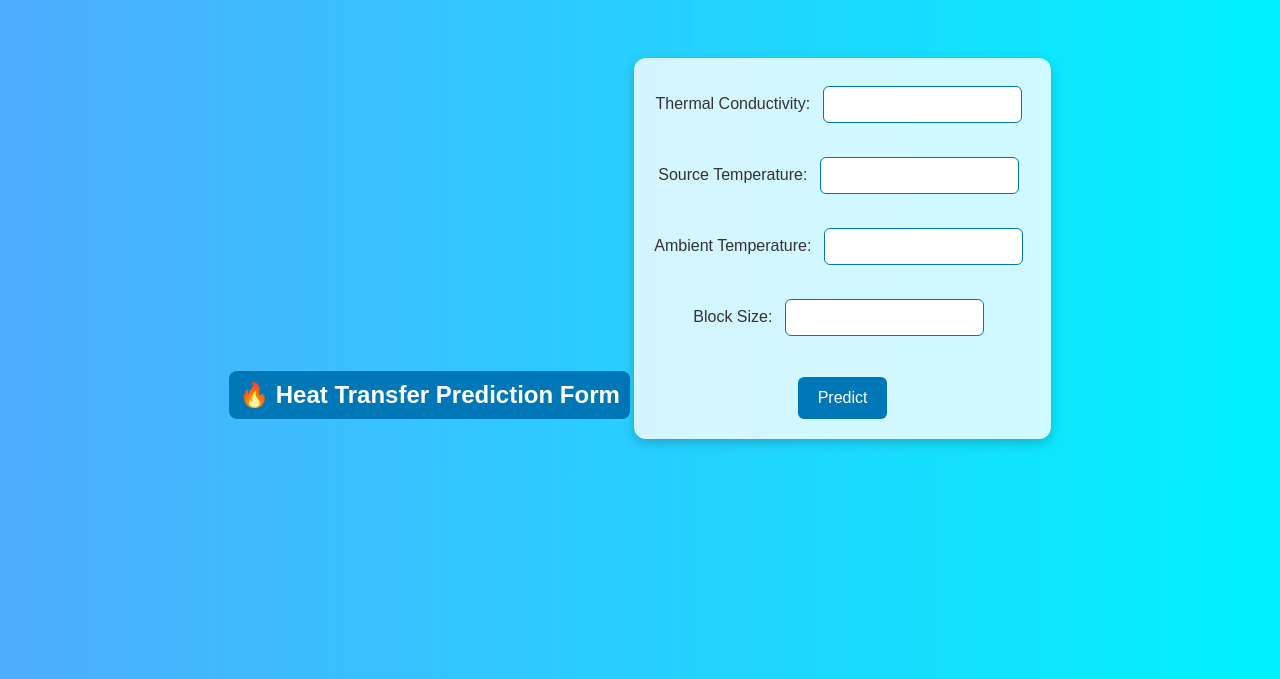
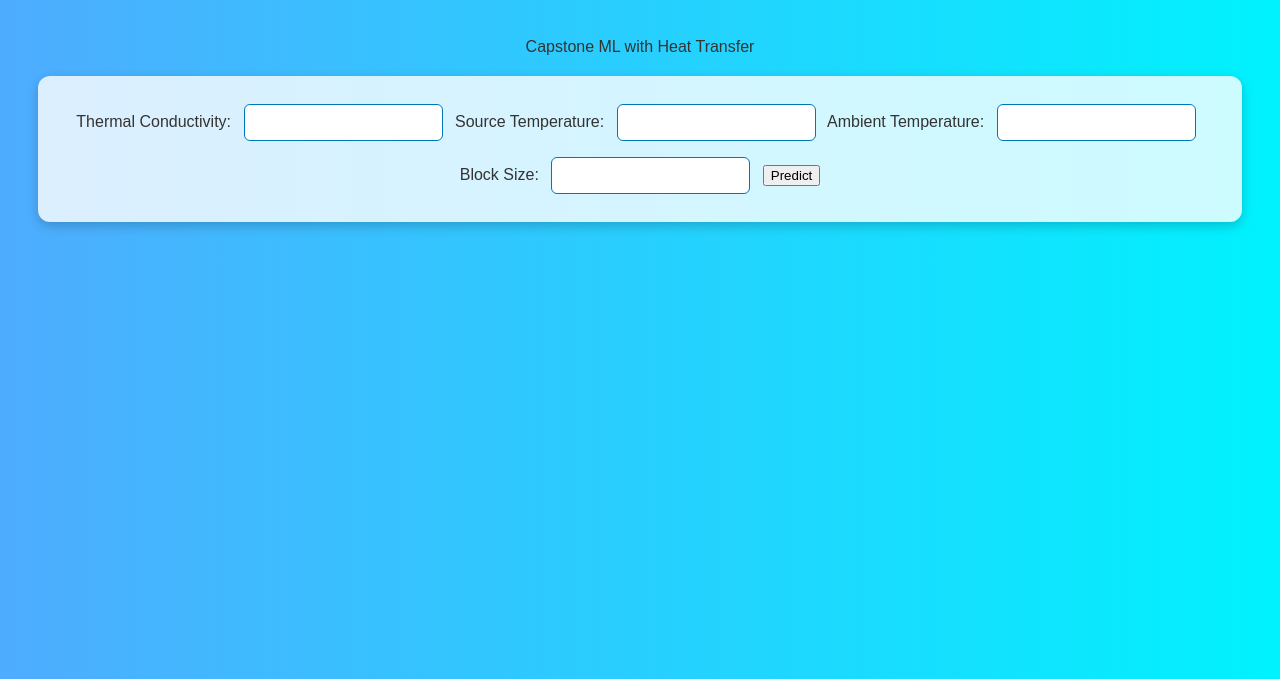
Before and after one commit to PRAJITHARAMESH/heat-transfer-app, a Flask app: page / in a window 1280 px wide. Shown: the top 679 px of the page. Run offline with Flask 3, Linux system fonts and the light colour scheme; parts of the project's set-up code (start-up, migrations or seed data) failed here and were passed over.

Commit message:
Updated header and styling

```diff
--- a/templates/index.html
+++ b/templates/index.html
@@ -1,29 +1,39 @@
 <!DOCTYPE html>
-<html>
+<html lang="en">
 <head>
-    <center>
+    <meta charset="UTF-8">
     <title>Capstone ML with Heat Transfer</title>
-</center>
     <link rel="stylesheet" href="{{ url_for('static', filename='style.css') }}">
 </head>
+<body>
+    <div class="header">
+        Capstone ML with Heat Transfer
+    </div>
 
-<body>
-    <h2>🔥 Heat Transfer Prediction Form</h2>
-    <form method="POST" action="/predict">
-        Thermal Conductivity: <input type="number" name="thermalcond" step="0.1" required><br><br>
-        Source Temperature: <input type="number" name="sourcetemp" step="0.1" required><br><br>
-        Ambient Temperature: <input type="number" name="ambienttemp" step="0.1" required><br><br>
-        Block Size: <input type="number" name="blocksize" step="0.1" required><br><br>
-        <input type="submit" value="Predict">
-    </form>
+    <div class="container">
+        <form method="post">
+            <label for="thermal_cond">Thermal Conductivity:</label>
+            <input type="number" step="any" id="thermal_cond" name="thermal_cond" required>
 
-    {% if result %}
-        <h3>📊 Prediction Results:</h3>
-        Max Temp: {{ max_temp }} °C<br>
-        Avg Temp: {{ avg_temp }} °C<br>
-        Center Temp: {{ center_temp }} °C<br>
-        Efficiency: {{ efficiency }}%<br>
-        Status: <b>{{ status }}</b>
-    {% endif %}
+            <label for="source_temp">Source Temperature:</label>
+            <input type="number" step="any" id="source_temp" name="source_temp" required>
+
+            <label for="ambient_temp">Ambient Temperature:</label>
+            <input type="number" step="any" id="ambient_temp" name="ambient_temp" required>
+
+            <label for="block_size">Block Size:</label>
+            <input type="number" step="any" id="block_size" name="block_size" required>
+
+            <button type="submit">Predict</button>
+        </form>
+
+        {% if prediction %}
+        <div class="result">
+            🔥 Max Temp: {{ prediction[0] }}<br>
+            🌡️ Avg Temp: {{ prediction[1] }}<br>
+            🎯 Center Temp: {{ prediction[2] }}
+        </div>
+        {% endif %}
+    </div>
 </body>
 </html>
```
